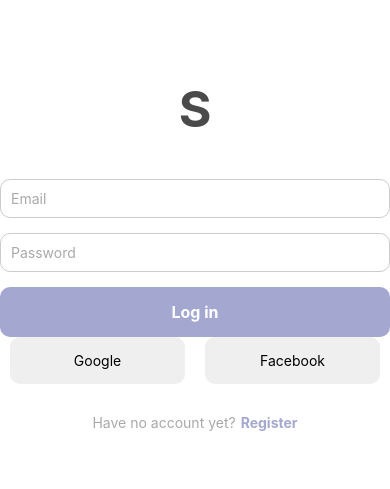
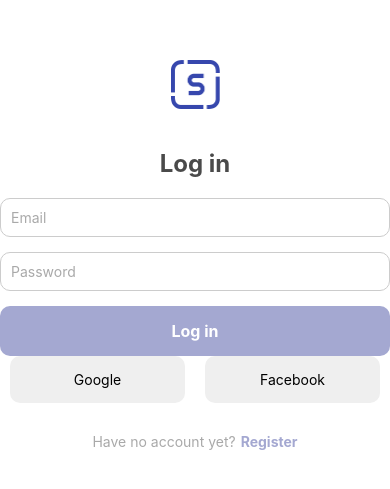
Before and after one commit to haimy88/AI_Messenger_Native_App, a React Native app: screen / in a window 390 px wide. Shown: the part 167-656 px from the top of the page. Built offline with nearby package versions, Linux system fonts and the light colour scheme.

Commit message:
added logo png

```diff
--- a/App.tsx
+++ b/App.tsx
@@ -1,6 +1,7 @@
 import React from 'react';
 import {SafeAreaView, View, StyleSheet} from 'react-native';
 import LogoComponent from './src/components/LogoComponent';
+import LoginTextComponent from './src/components/LoginTextComponent'; // Import the new LoginTextComponent
 import InputComponent from './src/components/InputComponent';
 import LoginButtonComponent from './src/components/LoginButtonComponent';
 import SocialButtonsComponent from './src/components/SocialButtonsComponent';
@@ -10,6 +11,7 @@ const App: React.FC = () => {
   return (
     <SafeAreaView style={styles.container}>
       <LogoComponent />
+      <LoginTextComponent />
       <InputComponent placeholder="Email" />
       <InputComponent placeholder="Password" isPassword={true} />
       <LoginButtonComponent />
--- /dev/null
+++ b/src/components/LoginTextComponent.tsx
@@ -0,0 +1,25 @@
+// src/components/LoginTextComponent.tsx
+import React from 'react';
+import {Text, View, StyleSheet} from 'react-native';
+
+const LoginTextComponent: React.FC = () => {
+  return (
+    <View style={styles.textContainer}>
+      <Text style={styles.loginText}>Log in</Text>
+    </View>
+  );
+};
+
+const styles = StyleSheet.create({
+  textContainer: {
+    alignItems: 'center',
+    marginBottom: 20,
+  },
+  loginText: {
+    fontSize: 24,
+    fontWeight: 'bold',
+    color: '#4A4A4A',
+  },
+});
+
+export default LoginTextComponent;
--- a/src/components/LogoComponent.tsx
+++ b/src/components/LogoComponent.tsx
@@ -1,11 +1,11 @@
-// /src/components/LogoComponent/LogoComponent.tsx
+// src/components/LogoComponent.tsx
 import React from 'react';
-import {View, Text, StyleSheet} from 'react-native';
+import {View, Image, StyleSheet} from 'react-native';
 
 const LogoComponent: React.FC = () => {
   return (
     <View style={styles.logoContainer}>
-      <Text style={styles.logo}>S</Text>
+      <Image source={require('../images/Logo.png')} style={styles.logo} />
     </View>
   );
 };
@@ -16,9 +16,9 @@ const styles = StyleSheet.create({
     marginBottom: 40,
   },
   logo: {
-    fontSize: 50,
-    fontWeight: 'bold',
-    color: '#4A4A4A',
+    width: 49, // Adjust width as needed
+    height: 49, // Adjust height as needed
+    resizeMode: 'contain', // Adjust based on your design
   },
 });
 
```
Also changed, not shown: src/images/Logo.png (added).
